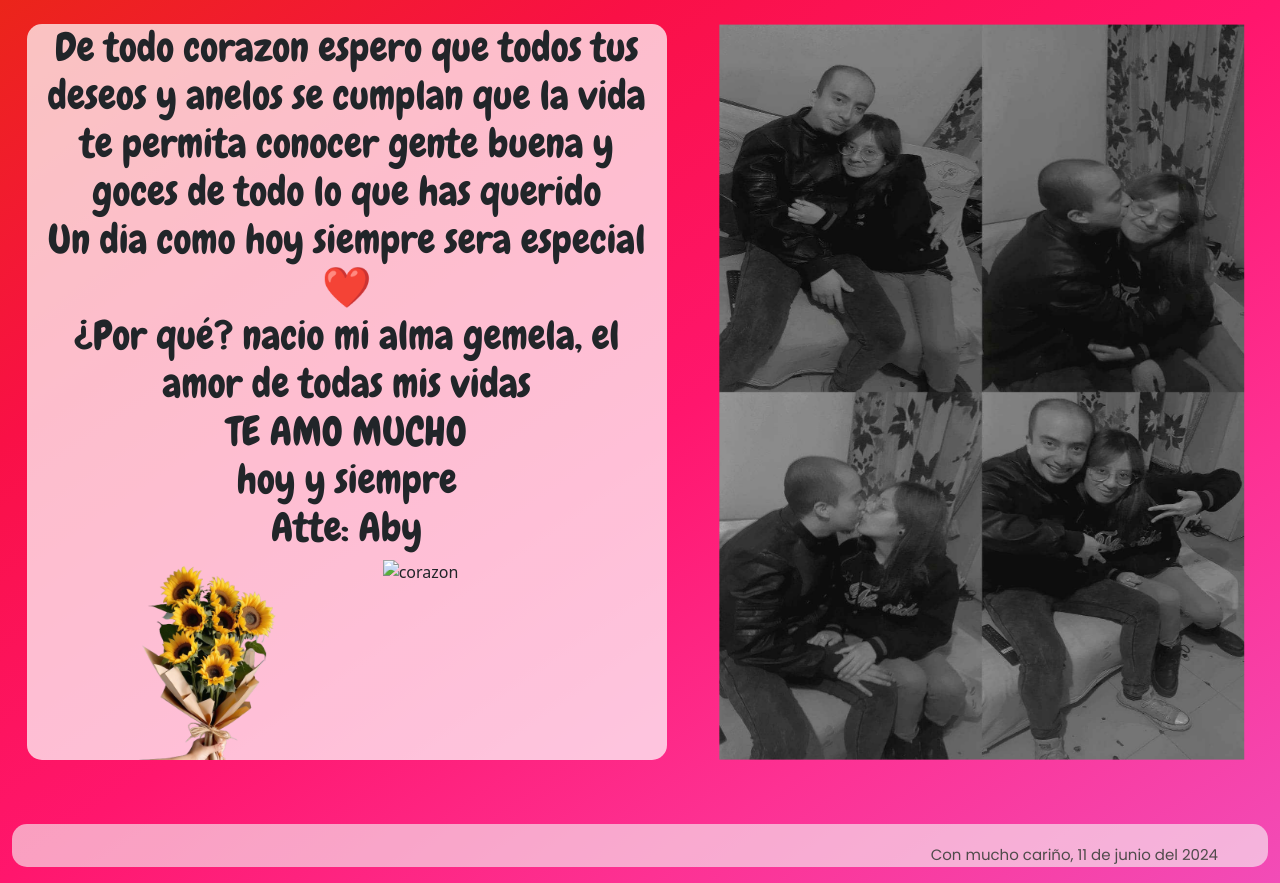
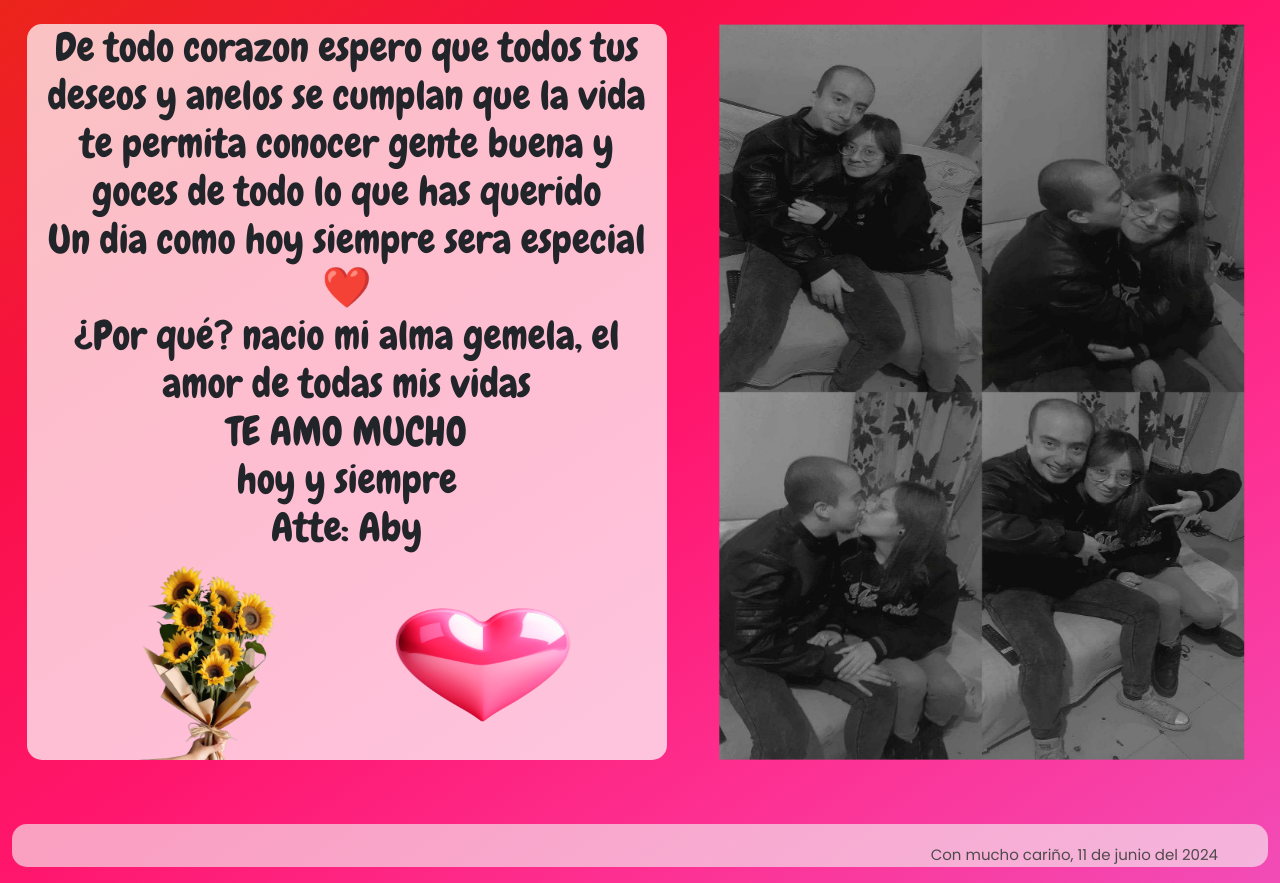
Before and after one commit to abigailtc/cumpleJa, a plain HTML site: page deseo.html in a window 1280 px wide. Drawn offline with nearby package versions, Linux system fonts and the light colour scheme; the site is published under a folder, as on GitHub Pages, so addresses that start at the root find nothing.

Commit message:
Update deseo.html

```diff
--- a/deseo.html
+++ b/deseo.html
@@ -27,7 +27,7 @@
                     Atte: Aby</h1>
                 <div class="imagenes mx-auto">
                     <img src="./img/ramo.png" alt="ramo">
-                    <img src="/img/corazon.png" alt="corazon">
+                    <img src="./img/corazon.png" alt="corazon">
                 </div>
             </div>
             <div class="nosotros col-lg-5 col-xs-12 mb-4 mx-auto mt-4">
```
